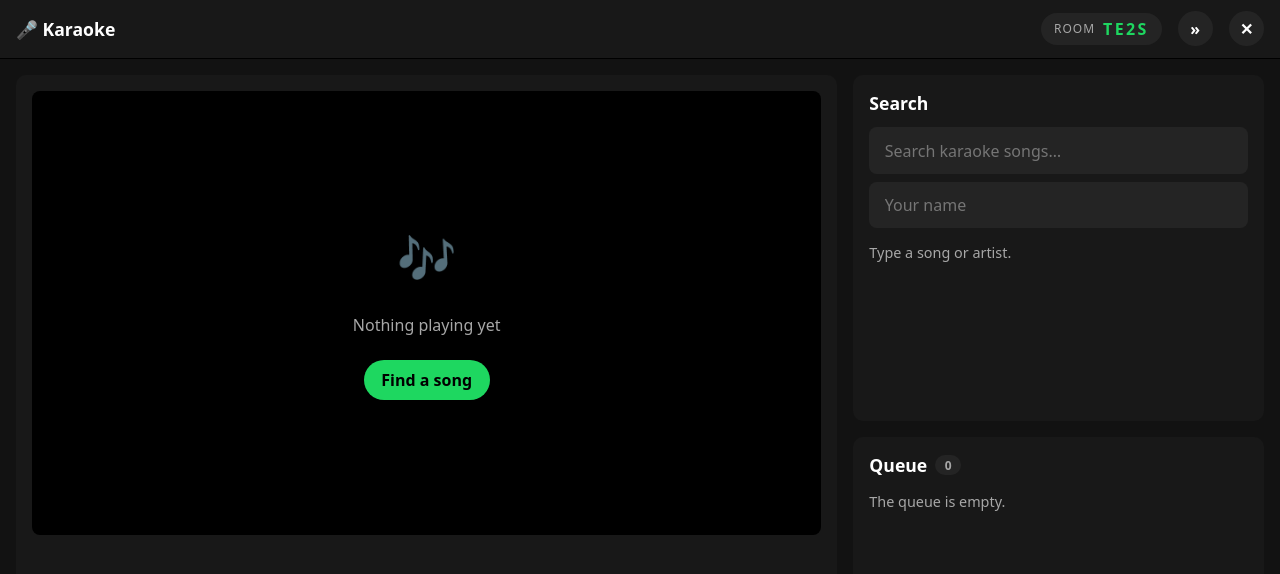
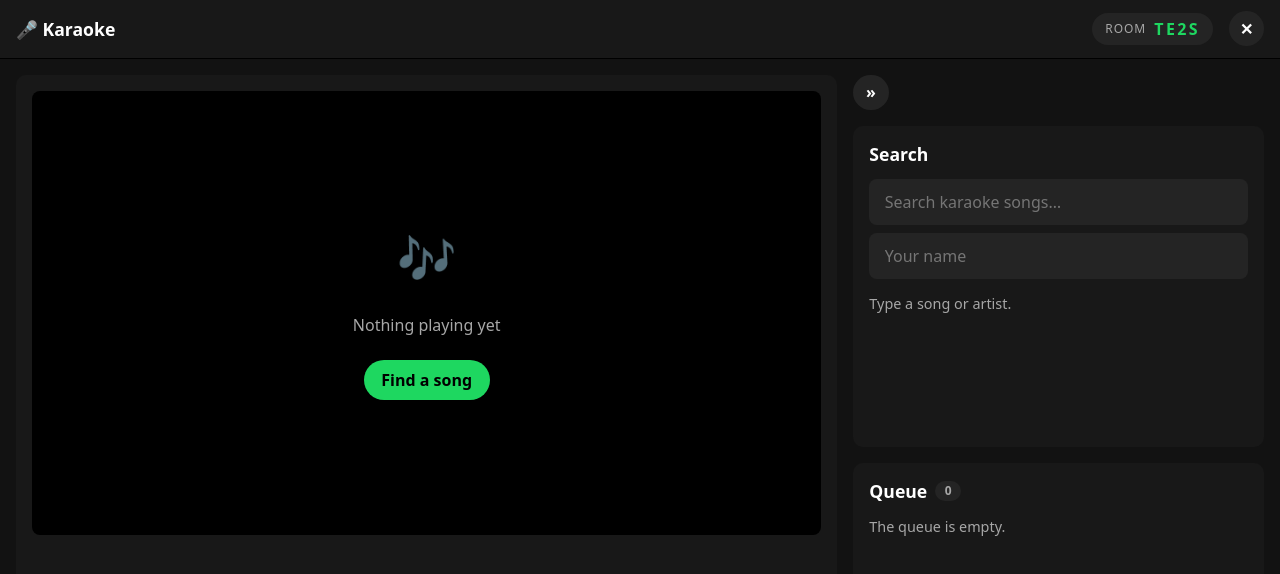
Before and after one commit to MattVane/ukaraoke, a React (Vite) app: page / in a window 1280 px wide. Both pictures are taken after a click on the button "Start new session". Shown: the top 574 px of the page. Built offline with nearby package versions, Linux system fonts and the light colour scheme.

Commit message:
Move side panel toggle into the sidebar
Co-authored-by: Copilot <223556219+Copilot@users.noreply.github.com>

```diff
--- a/src/App.css
+++ b/src/App.css
@@ -92,22 +92,22 @@ h2 { font-size: 1.1rem; margin-bottom: 0.8rem; display: flex; align-items: cente
 
 /* Phone: one panel at a time */
 @media (max-width: 899px) {
+  .sidebar { display: contents; }
   .app[data-tab='stage'] .panel:not(.stage),
   .app[data-tab='search'] .panel:not(.search),
   .app[data-tab='queue'] .panel:not(.queue) { display: none; }
   .panel { height: 100%; }
   .row img { width: 64px; }
+  .side-toggle { display: none; }
 }
 
 /* Large screen: split view */
 @media (min-width: 900px) {
   .tabbar { display: none; }
-  .panels { display: grid; grid-template-columns: minmax(0, 2fr) minmax(320px, 1fr); grid-template-rows: minmax(0, 1fr) minmax(0, 1fr); gap: 1rem; }
-  .panel.stage { grid-row: 1 / 3; }
-  .panels.side-collapsed { grid-template-columns: minmax(0, 1fr); }
-  .panels.side-collapsed .panel:not(.stage) { display: none; }
+  .panels { display: grid; grid-template-columns: minmax(0, 2fr) minmax(320px, 1fr); gap: 1rem; }
+  .sidebar { display: flex; flex-direction: column; gap: 1rem; min-height: 0; }
+  .sidebar .panel { flex: 1; min-height: 0; }
+  .side-toggle { align-self: flex-start; flex: none; }
+  .panels.side-collapsed { grid-template-columns: minmax(0, 1fr) auto; }
+  .panels.side-collapsed .sidebar .panel { display: none; }
 }
-
-@media (max-width: 899px) {
-  .side-toggle { display: none; }
-}
--- a/src/App.tsx
+++ b/src/App.tsx
@@ -67,15 +67,6 @@ export default function App() {
           <strong>{roomCode}</strong>
         </div>
         <button
-          className="btn icon side-toggle"
-          onClick={toggleSide}
-          aria-label={sideOpen ? 'Hide side panel' : 'Show side panel'}
-          aria-expanded={sideOpen}
-          title={sideOpen ? 'Hide side panel' : 'Show side panel'}
-        >
-          {sideOpen ? '»' : '«'}
-        </button>
-        <button
           className="btn icon"
           onClick={() => { if (confirm('End this session?')) endSession() }}
           aria-label="End session"
@@ -114,6 +105,17 @@ export default function App() {
           {queue[0] && <div className="upnext">Up next: <strong>{queue[0].singer}</strong> – {queue[0].title}</div>}
         </section>
 
+        <aside className="sidebar">
+          <button
+            className="btn icon side-toggle"
+            onClick={toggleSide}
+            aria-label={sideOpen ? 'Hide side panel' : 'Show side panel'}
+            aria-expanded={sideOpen}
+            title={sideOpen ? 'Hide side panel' : 'Show side panel'}
+          >
+            {sideOpen ? '»' : '«'}
+          </button>
+
           <section className="panel search">
             <h2>Search</h2>
             <SearchPanel onAdd={add} />
@@ -131,6 +133,7 @@ export default function App() {
               </ol>
             )}
           </section>
+        </aside>
       </main>
 
       <nav className="tabbar">
```
Lines whose indentation alone changed are shown as unchanged.
